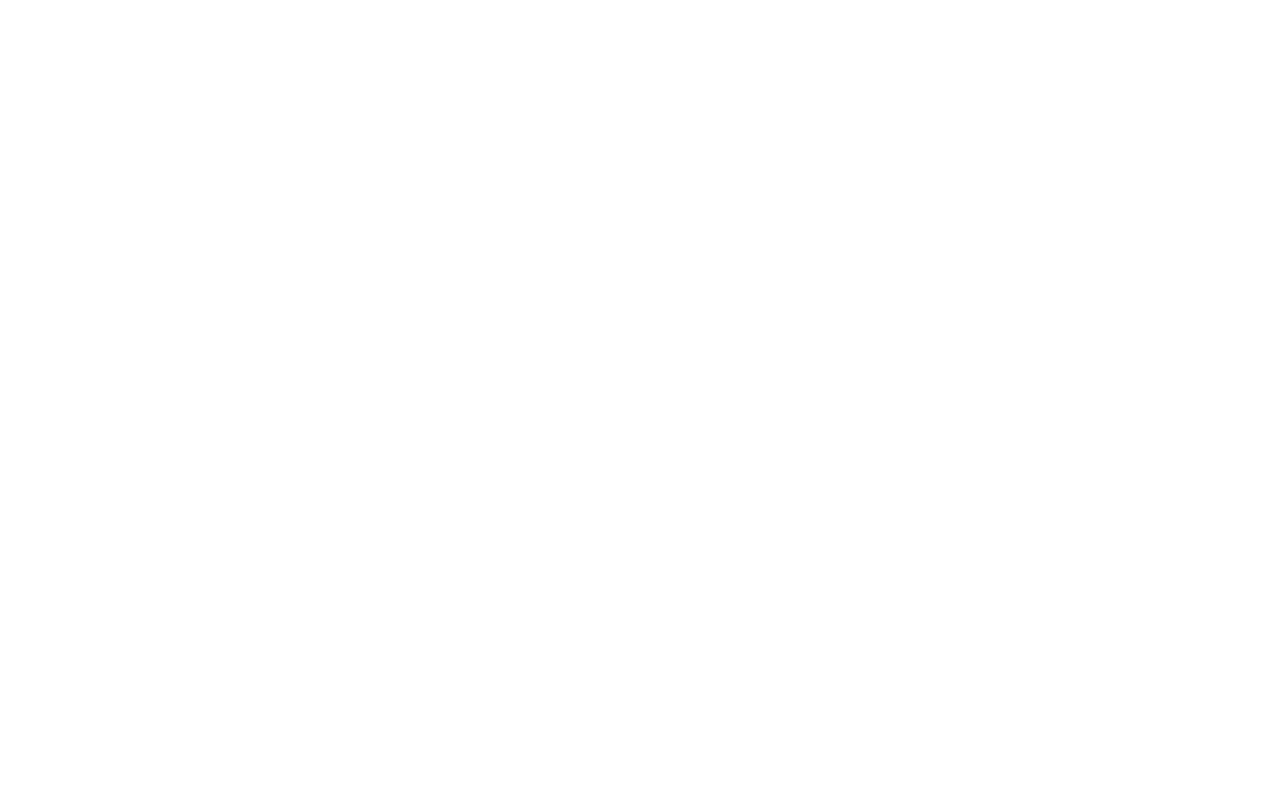
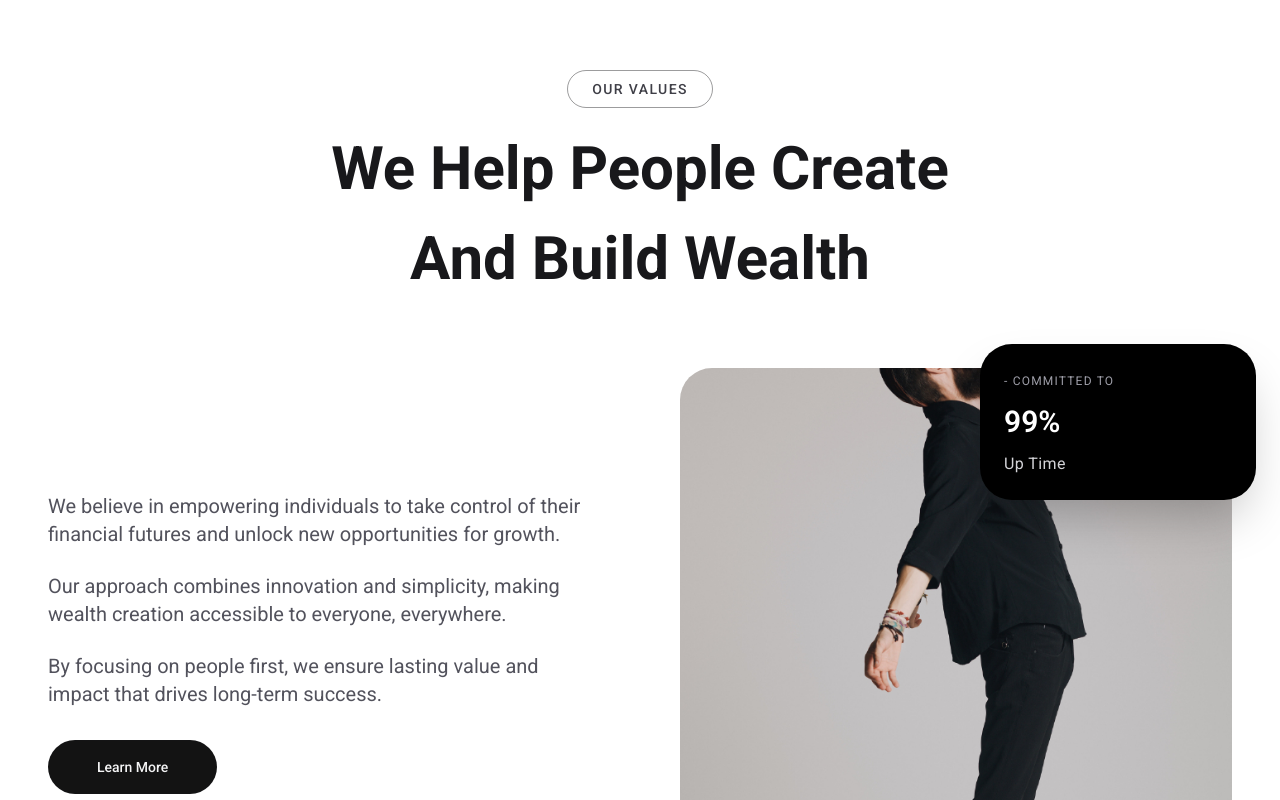
Before and after one commit to iliya-zandi/ReelUp, a React (Vite) app: page / in a window 1280 px wide. Shown: the part 1900-2700 px from the top of the page. Built offline with nearby package versions, Linux system fonts and the light colour scheme.

Commit message:
feat: Values Component

```diff
--- a/src/Expand.tsx
+++ b/src/Expand.tsx
@@ -29,7 +29,7 @@
         {/* متن + دکمه */}
         <div className="flex flex-col items-center md:items-start justify-center text-center md:text-left">
           <Overline>shoppable projects</Overline>
-          <h2 className="text-5xl mt-6 md:text-6xl font-bold text-zinc-900">
+          <h2 className="text-5xl mt-6 md:text-5xl font-bold text-zinc-900">
             Expanding the <br />
             Boundaries
           </h2>
--- /dev/null
+++ b/src/Values.tsx
@@ -0,0 +1,57 @@
+import React from "react";
+import Overline from "./components/Overline";
+import Button from "./components/Button";
+import ValueImg from "./assets/images/values.jpg";
+
+const Values = () => {
+  return (
+    <div className="value box fluid">
+      <div className="text-center max-w-3xl mx-auto">
+        <Overline>our values</Overline>
+        <h2 className="text-3xl md:text-6xl leading-normal font-bold text-zinc-900 mt-4">
+          We Help People Create <br /> And Build Wealth
+        </h2>
+      </div>
+
+      <div className="grid grid-cols-1 md:grid-cols-2 items-center gap-12 md:gap-20 mt-16">
+        {/* سمت چپ - متن‌ها */}
+        <div className="flex flex-col justify-center text-center md:text-left items-start">
+          <p className="text-xl text-zinc-600 mb-6">
+            We believe in empowering individuals to take control of their
+            financial futures and unlock new opportunities for growth.
+          </p>
+          <p className="text-xl text-zinc-600 mb-6">
+            Our approach combines innovation and simplicity, making wealth
+            creation accessible to everyone, everywhere.
+          </p>
+          <p className="text-xl text-zinc-600 mb-8">
+            By focusing on people first, we ensure lasting value and impact that
+            drives long-term success.
+          </p>
+
+          <Button className="px-12 py-4" dark={true}>
+            Learn More
+          </Button>
+        </div>
+
+        {/* سمت راست - تصویر + باکس روی اون */}
+        <div className="relative">
+          <img
+            src={ValueImg}
+            alt="Our Values"
+            className="w-full h-[550px] object-cover rounded-4xl"
+          />
+          <div className="absolute top-0 right-0 -mr-6 -mt-6 bg-black shadow-2xl rounded-4xl p-6 w-3/4 md:w-1/2 text-white">
+            <span className="uppercase text-xs tracking-widest text-zinc-400">
+              - committed to
+            </span>
+            <h3 className="text-3xl my-3 font-semibold">99%</h3>
+            <span className="text-zinc-300 mt-2 tracking-wide">Up Time</span>
+          </div>
+        </div>
+      </div>
+    </div>
+  );
+};
+
+export default Values;
--- a/src/main.tsx
+++ b/src/main.tsx
@@ -7,6 +7,7 @@
 import Hero from "./Hero";
 import Grid from "./Grid";
 import Expand from "./Expand";
+import Values from "./Values";
 
 createRoot(document.getElementById("root")!).render(
   <StrictMode>
@@ -15,6 +16,7 @@
       <Hero />
       <Grid />
       <Expand />
+      <Values />
     </div>
   </StrictMode>
 );
```
Also changed, not shown: src/assets/images/values.jpg (added).
